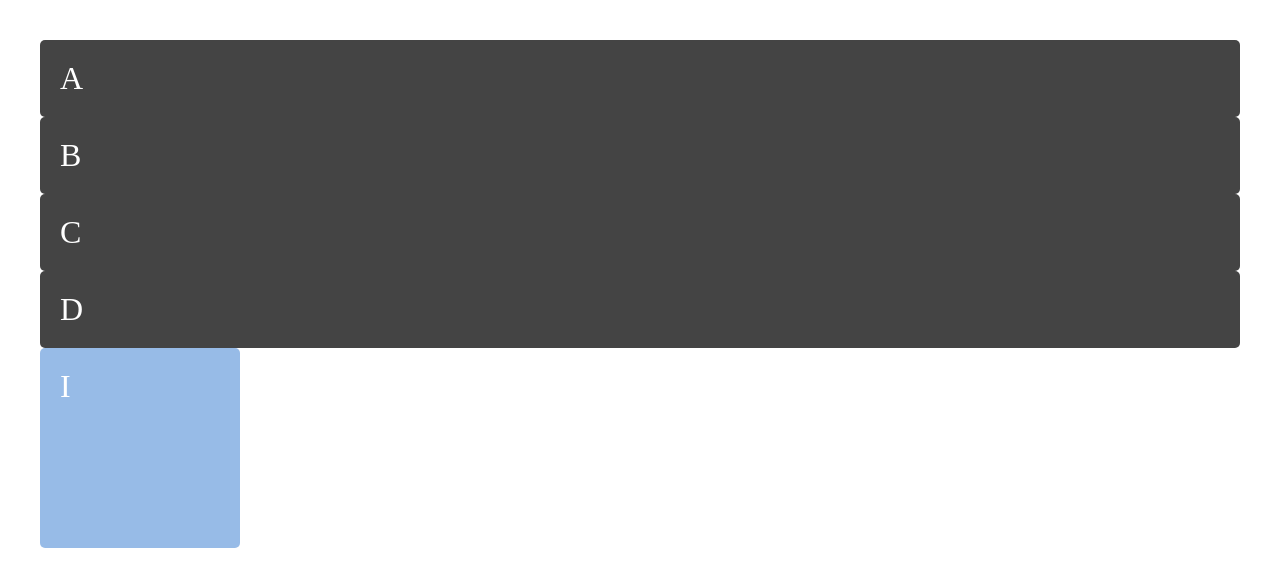
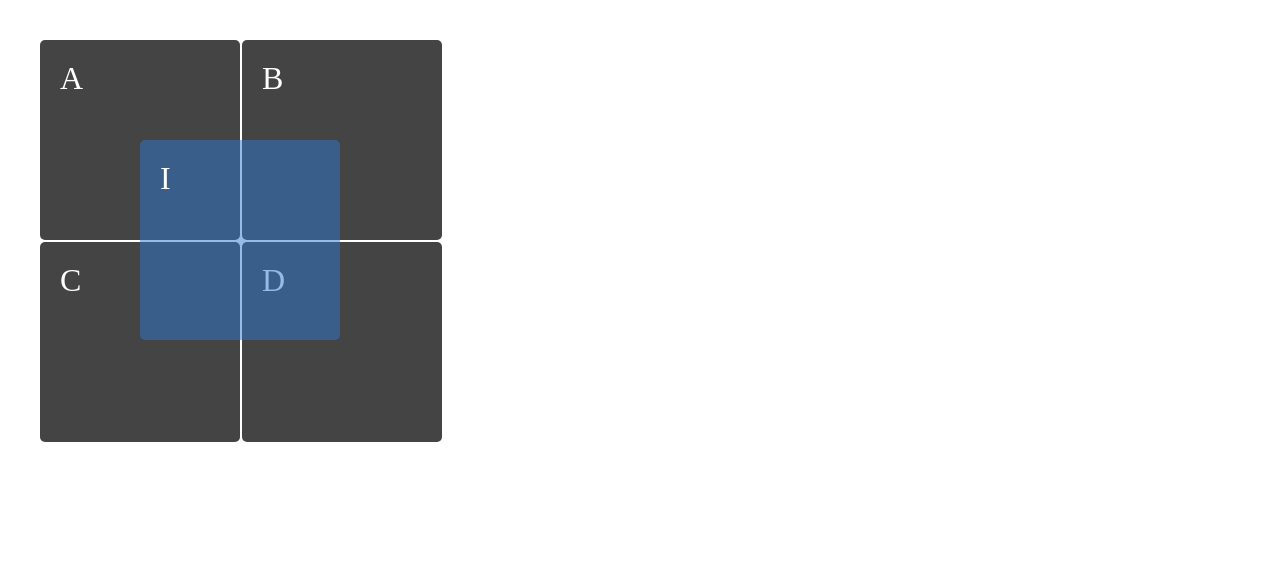
Before and after one commit to Agauna13/cuadernoUXUI, a plain HTML site: page AdamsonGaunaAlanMariano_DIW_UT2A5/exercise4.html in a window 1280 px wide. Drawn offline with Linux system fonts and the light colour scheme.

Commit message:
4to Ejercicio terminado

```diff
--- a/AdamsonGaunaAlanMariano_DIW_UT2A5/exercise4.html
+++ b/AdamsonGaunaAlanMariano_DIW_UT2A5/exercise4.html
@@ -12,6 +12,11 @@
       .wrapper {
         background-color: #fff;
         color: #444;
+        display: grid;
+        grid-template-columns: repeat(2, 200px);
+        grid-template-rows: repeat(2, 200px);
+        gap: 2px;
+        position: relative;
       }
 
       .box {
@@ -27,6 +32,10 @@
         width: 200px;
         height: 200px;
         box-sizing: border-box;
+        z-index: 2;
+        margin-top: 100px;
+        margin-left: 100px;
+        position: absolute;
       }
     </style>
   </head>
```
